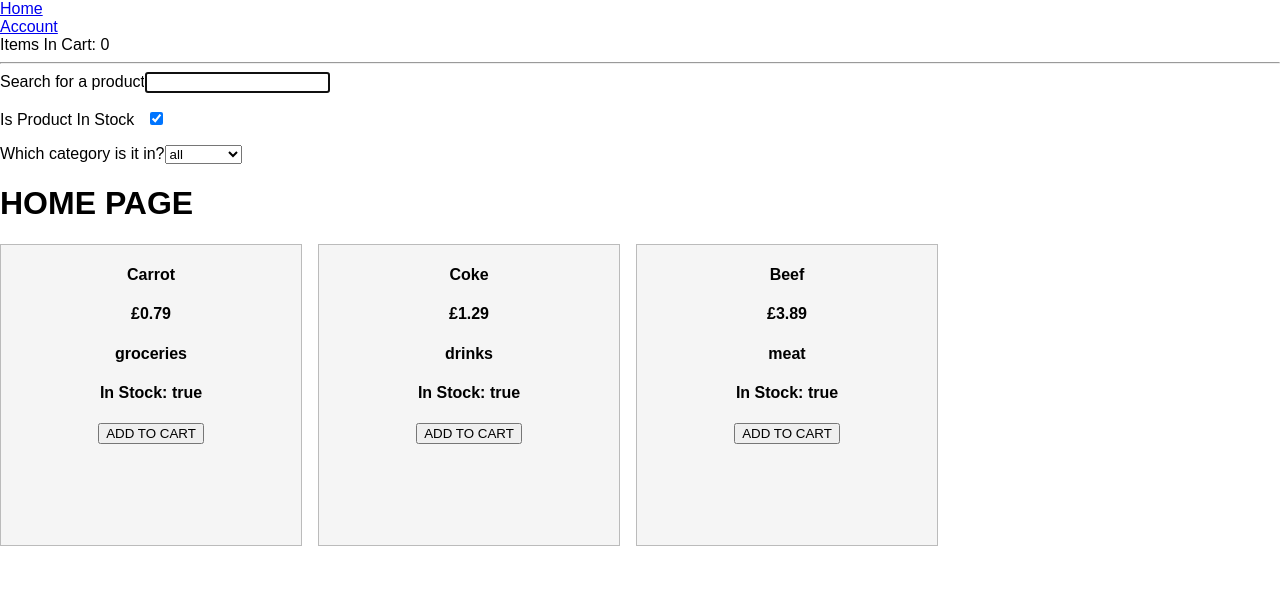
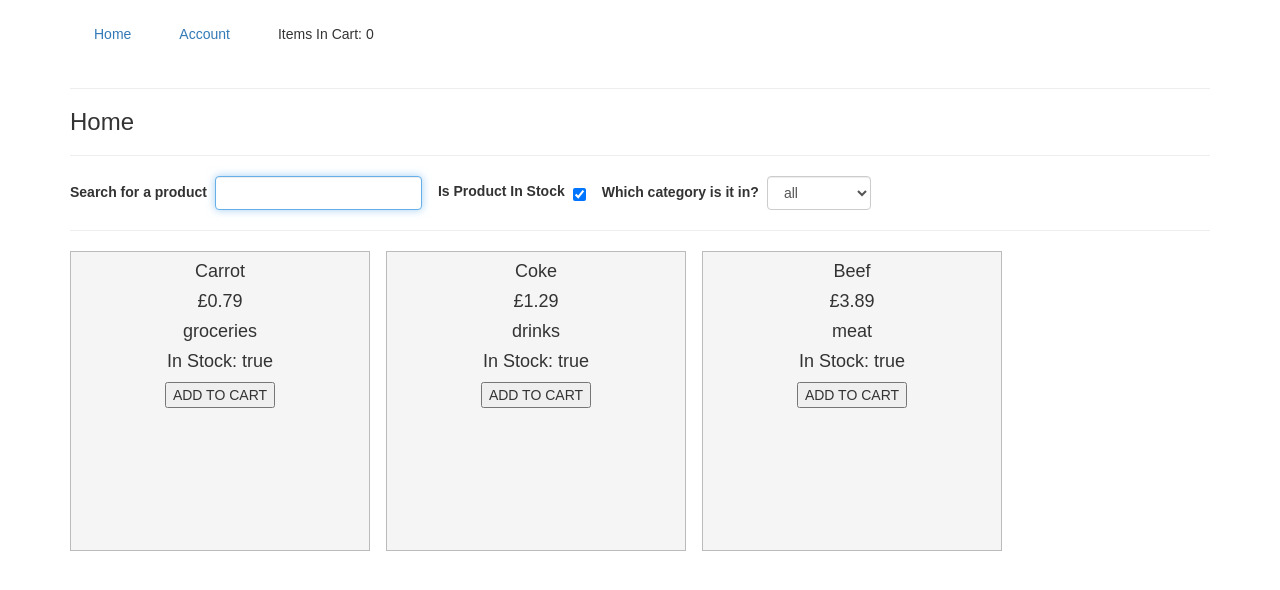
Before and after one commit to howlomogo/react-filtering, a React (Create React App) app: page / in a window 1280 px wide. Shown: the top 590 px of the page. Built offline with nearby package versions, Linux system fonts and the light colour scheme; the HTML template or start-up script is replaced by a standard one.

Commit message:
Added some VERY basic styling

```diff
--- a/public/index.html
+++ b/public/index.html
@@ -10,6 +10,7 @@
     -->
     <link rel="manifest" href="%PUBLIC_URL%/manifest.json">
     <link rel="shortcut icon" href="%PUBLIC_URL%/favicon.ico">
+    <link rel="stylesheet" href="https://maxcdn.bootstrapcdn.com/bootstrap/3.3.7/css/bootstrap.min.css">
     <!--
       Notice the use of %PUBLIC_URL% in the tags above.
       It will be replaced with the URL of the `public` folder during the build.
--- a/src/App.css
+++ b/src/App.css
@@ -1,5 +1,9 @@
 .ml-2 {
   margin-left: 16px;
+}
+
+.mr-2 {
+  margin-right: 16px;
 }
 
 .product--container {
@@ -17,3 +21,21 @@
   text-align: center;
   margin-top: 32px;
 }
+
+.form-inline .form-group{
+  margin-right: 16px;
+}
+
+.form-inline .form-group label {
+  margin-right: 8px;
+}
+
+.navigation {
+  width: 100%;
+  display: block;
+}
+
+.navigation > * {
+  display: inline-block;
+  padding: 24px;
+}
--- a/src/App.js
+++ b/src/App.js
@@ -144,7 +144,8 @@ class App extends Component {
 	render() {
 		return (
 			<Router>
-			<div>
+			<div className="container">
+
 				<Header cartProducts={this.state.cartProducts}></Header>
 				<div>
 					<Route exact path="/" component={(props) =>
--- a/src/components/Filters.js
+++ b/src/components/Filters.js
@@ -19,18 +19,25 @@ class Filters extends Component {
 		let newTerm = '';
 
 		return (
-			<form>
-				<label>Search for a product</label>
-				<input type="text" onChange={this.props.searchFilter} autoFocus value={this.props.state.term} />
-				<p>
-					Is Product In Stock
-					<input className="ml-2" type="checkbox" checked={this.props.state.isInStock} onChange={this.props.stockFilter} />
-				</p>
+			<form className="form-inline">
+				<hr />
+				<div className="form-group">
+					<label>Search for a product</label>
+					<input className="form-control" type="text" onChange={this.props.searchFilter} autoFocus value={this.props.state.term} />
+				</div>
 
-				<label>Which category is it in?</label>
-				<select value={this.props.state.categoriesFilter} onChange={this.props.categoryFilter}>
-					{categoriesList}
-				</select>
+				<div className="form-group">
+					<label>Is Product In Stock</label>
+					<input className="checkbox-inline" type="checkbox" checked={this.props.state.isInStock} onChange={this.props.stockFilter} />
+				</div>
+
+				<div className="form-group">
+					<label>Which category is it in?</label>
+					<select className="form-control" value={this.props.state.categoriesFilter} onChange={this.props.categoryFilter}>
+						{categoriesList}
+					</select>
+				</div>
+				<hr />
 			</form>
 		)
 	}
--- a/src/components/Header.js
+++ b/src/components/Header.js
@@ -17,10 +17,11 @@ class Header extends Component {
 	render() {
 		return (
 			<div>
-				<div><Link to="/">Home</Link></div>
-				<div><Link to="/account">Account</Link></div>
-				<div>Items In Cart: {this.getCartAmount()}</div>
-				{ /* Update with quantity also */}
+				<div className="navigation">
+					<div><Link to="/">Home</Link></div>
+					<div><Link to="/account">Account</Link></div>
+					<div>Items In Cart: {this.getCartAmount()}</div>
+				</div>
 				<hr/>
 			</div>
 		)
--- a/src/pages/Home.js
+++ b/src/pages/Home.js
@@ -28,6 +28,7 @@ class Home extends Component {
 		return (
 			<div>
 
+				<h3>Home</h3>
 
 				<Filters
 					state={this.props.state}
@@ -37,8 +38,6 @@ class Home extends Component {
 					>
 				</Filters>
 
-
-				<h1>HOME PAGE</h1>
 				{
 					this.props.state.products.filter(
 						filteredResults(this.props.state.term, this.props.state.isInStock, this.props.state.categoriesFilter))
```
